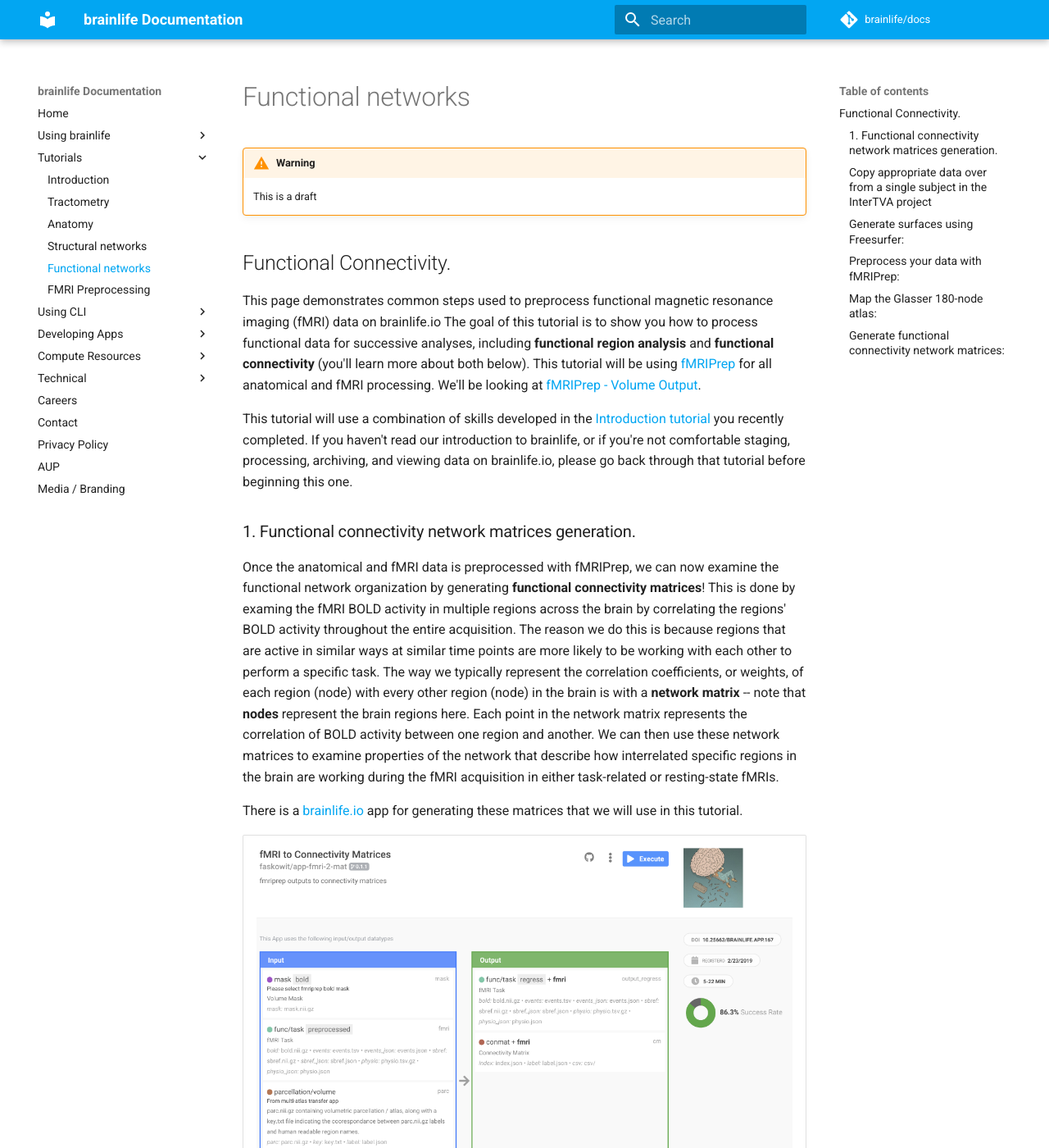
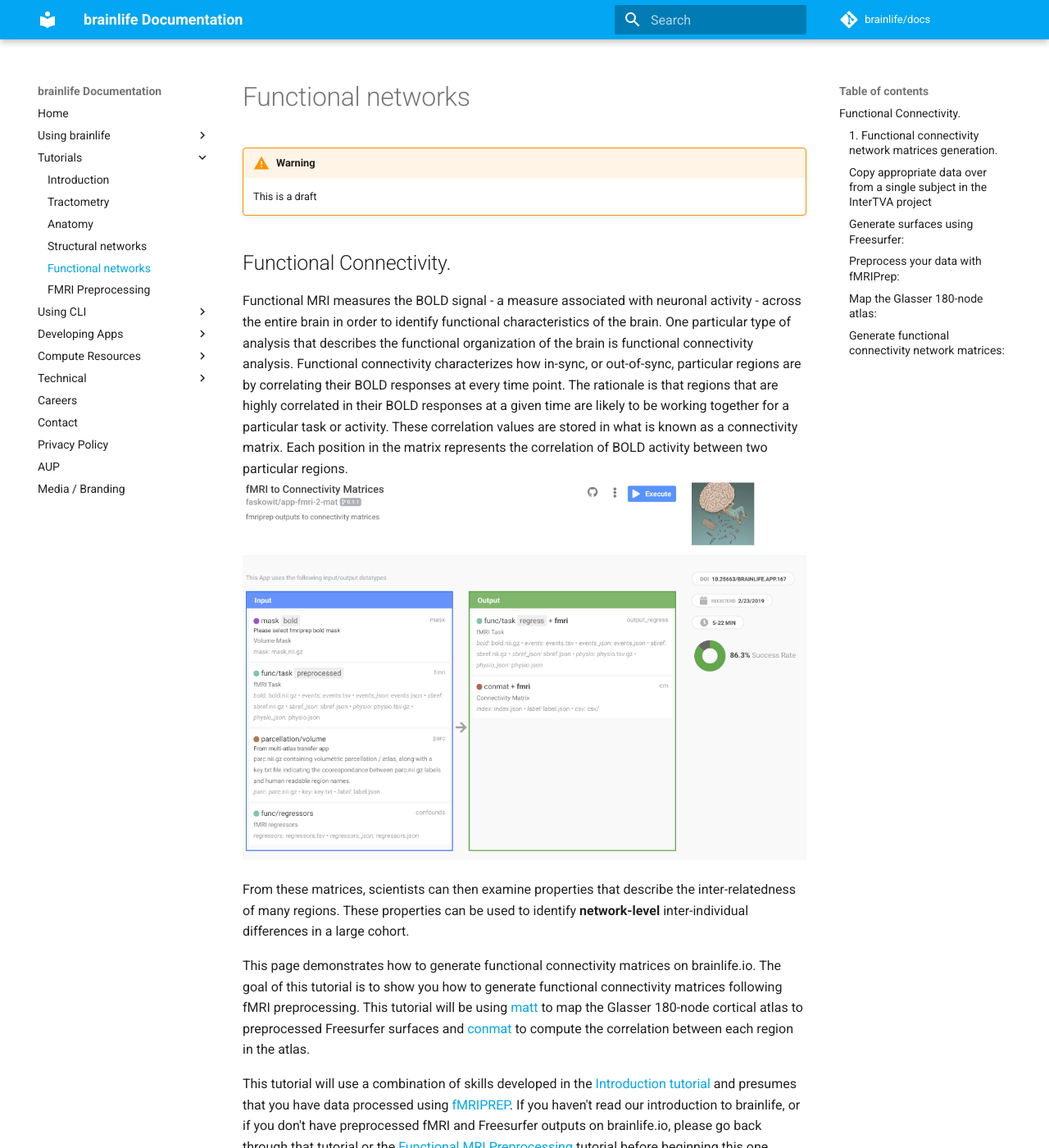
Before and after one commit to brainlife/docs, an MkDocs documentation site: the page built from docs/tutorial/networkneuroscience-functional.md, in a window 1280 px wide and 1400 px high. Shown: the whole window at 82% size. Built offline with MkDocs 1.6.1 and Material for MkDocs 9.7.7, drawn with Linux system fonts in a browser that asks for light colours; comment, search, counter and statistics services are not loaded; some of the changed text lies outside the part shown.

Commit message:
Update networkneuroscience-functional.md

```diff
--- a/docs/tutorial/networkneuroscience-functional.md
+++ b/docs/tutorial/networkneuroscience-functional.md
@@ -3,9 +3,13 @@
 
 ## Functional Connectivity.
 
-This page demonstrates common steps used to preprocess functional magnetic resonance imaging (fMRI) data on brainlife.io The goal of this tutorial is to show you how to process functional data for successive analyses, including **functional region analysis** and **functional connectivity** (you'll learn more about both below). This tutorial will be using [fMRIPrep](https://www.ncbi.nlm.nih.gov/pmc/articles/PMC6319393/) for all anatomical and fMRI processing. We'll be looking at [fMRIPrep - Volume Output](https://brainlife.io/app/5c61c69f14027a01b14adcb3).
+Functional MRI measures the BOLD signal - a measure associated with neuronal activity - across the entire brain in order to identify functional characteristics of the brain. One particular type of analysis that describes the functional organization of the brain is functional connectivity analysis. Functional connectivity characterizes how in-sync, or out-of-sync, particular regions are by correlating their BOLD responses at every time point. The rationale is that regions that are highly correlated in their BOLD responses at a given time are likely to be working together for a particular task or activity. These correlation values are stored in what is known as a connectivity matrix. Each position in the matrix represents the correlation of BOLD activity between two particular regions. ![connectivity-matrix](/docs/img/app-fmri-to-conmat.bl.header.png)
 
-This tutorial will use a combination of skills developed in the [Introduction tutorial](https://brainlife.io/docs/tutorial/introduction-to-brainlife/) you recently completed. If you haven't read our introduction to brainlife, or if you're not comfortable staging, processing, archiving, and viewing data on brainlife.io, please go back through that tutorial before beginning this one.
+From these matrices, scientists can then examine properties that describe the inter-relatedness of many regions. These properties can be used to identify **network-level** inter-individual differences in a large cohort.
+
+This page demonstrates how to generate functional connectivity matrices on brainlife.io. The goal of this tutorial is to show you how to generate functional connectivity matrices following fMRI preprocessing. This tutorial will be using [matt](/docs/img/app-matt.bl.header.png) to map the Glasser 180-node cortical atlas to preprocessed Freesurfer surfaces and [conmat](/docs/img/app-fmri-to-conmat.bl.header.png) to compute the correlation between each region in the atlas.
+
+This tutorial will use a combination of skills developed in the [Introduction tutorial](https://brainlife.io/docs/tutorial/introduction-to-brainlife/) and presumes that you have data processed using  [fMRIPREP](https://brainlife.io/app/5c61c69f14027a01b14adcb3). If you haven't read our introduction to brainlife, or if you don't have preprocessed fMRI and Freesurfer outputs on brainlife.io, please go back through that tutorial or the [Functional MRI Preprocessing](https://brainlife.io/docs/tutorial/fmri-preprocessing-tutorial) tutorial before beginning this one.
 
 ### 1. Functional connectivity network matrices generation.
 
```
